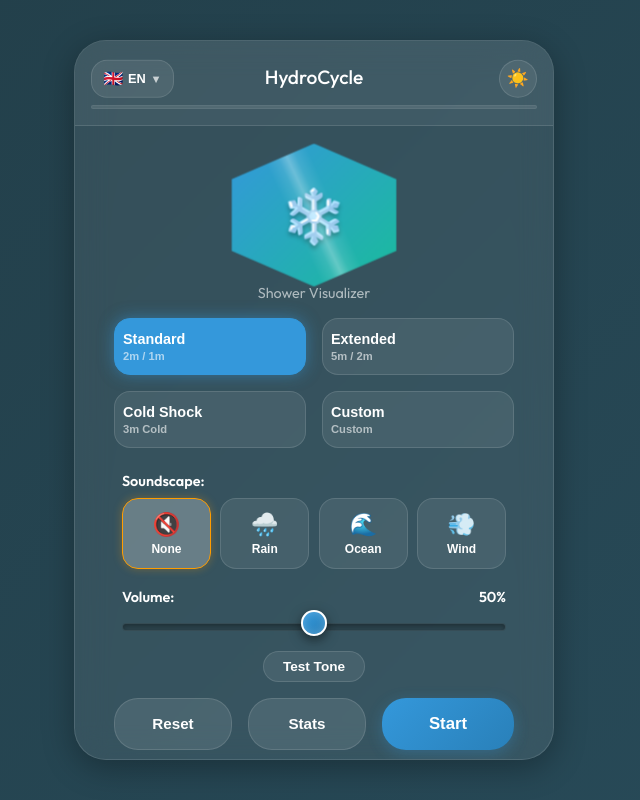
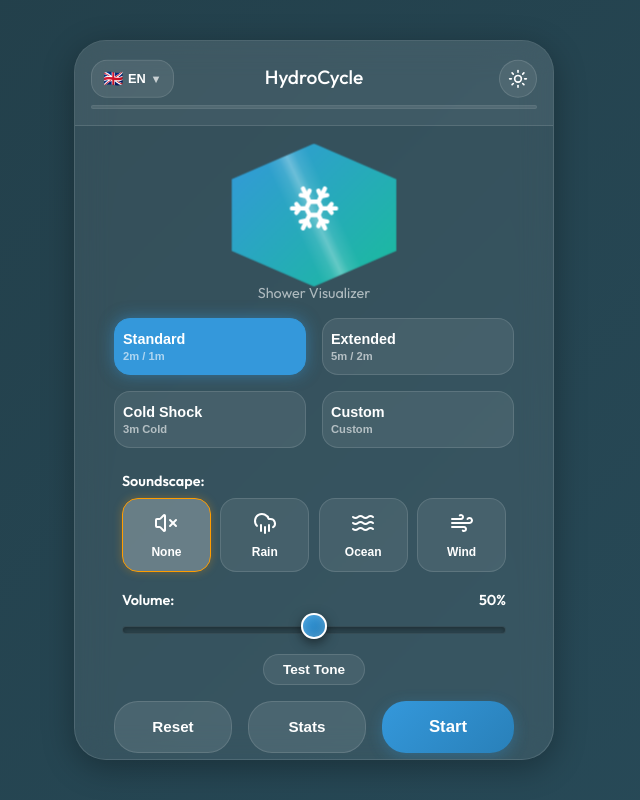
Before and after one commit to marodriguezd/Hydrocicle, a React (Vite) app: page / in a window 1280 px wide. Shown: the whole page, without its empty margins (326-966 px from the left). Built offline with nearby package versions, Linux system fonts and the light colour scheme.

Commit message:
feat: replace emojis with lucide icons

```diff
--- a/src/components/ConfigScreen.tsx
+++ b/src/components/ConfigScreen.tsx
@@ -4,6 +4,7 @@ import { useSession } from '../contexts/SessionContext';
 import { useTranslation } from '../hooks/useTranslation';
 import { playTone } from '../contexts/TimerContext';
 import { formatTimeDigital } from '../utils/timeFormat';
+import { Flame, Snowflake, VolumeX, CloudRain, Waves, Wind, Square, Play } from 'lucide-react';
 
 export const ConfigScreen = () => {
   const { config, updateConfig } = useSettings();
@@ -111,7 +112,7 @@ export const ConfigScreen = () => {
           style={{ transform: 'scale(1.1)', transition: 'all 1s ease' }}
         >
           <div className="breath-counter">
-            {config.hotDuration === 0 ? '❄️' : previewPhase === 'hot' ? '🔥' : '❄️'}
+            {config.hotDuration === 0 ? <Snowflake size={48} color="white" /> : previewPhase === 'hot' ? <Flame size={48} color="white" /> : <Snowflake size={48} color="white" />}
           </div>
         </div>
       </div>
@@ -221,7 +222,7 @@ export const ConfigScreen = () => {
                 setTestingSoundscape(false);
               }}
             >
-              <span className="soundscape-icon">🔇</span>
+              <span className="soundscape-icon"><VolumeX size={24} /></span>
               <span className="soundscape-name">{t('soundscape_none')}</span>
             </button>
             <button
@@ -229,7 +230,7 @@ export const ConfigScreen = () => {
               className={`soundscape-btn ${config.soundscape === 'rain' ? 'active' : ''}`}
               onClick={() => updateConfig({ soundscape: 'rain' })}
             >
-              <span className="soundscape-icon">🌧️</span>
+              <span className="soundscape-icon"><CloudRain size={24} /></span>
               <span className="soundscape-name">{t('soundscape_rain')}</span>
             </button>
             <button
@@ -237,7 +238,7 @@ export const ConfigScreen = () => {
               className={`soundscape-btn ${config.soundscape === 'ocean' ? 'active' : ''}`}
               onClick={() => updateConfig({ soundscape: 'ocean' })}
             >
-              <span className="soundscape-icon">🌊</span>
+              <span className="soundscape-icon"><Waves size={24} /></span>
               <span className="soundscape-name">{t('soundscape_ocean')}</span>
             </button>
             <button
@@ -245,7 +246,7 @@ export const ConfigScreen = () => {
               className={`soundscape-btn ${config.soundscape === 'wind' ? 'active' : ''}`}
               onClick={() => updateConfig({ soundscape: 'wind' })}
             >
-              <span className="soundscape-icon">💨</span>
+              <span className="soundscape-icon"><Wind size={24} /></span>
               <span className="soundscape-name">{t('soundscape_wind')}</span>
             </button>
           </div>
@@ -255,8 +256,9 @@ export const ConfigScreen = () => {
               type="button"
               className={`soundscape-test-btn ${testingSoundscape ? 'testing' : ''}`}
               onClick={() => setTestingSoundscape(!testingSoundscape)}
+              style={{ display: 'flex', alignItems: 'center', justifyContent: 'center', gap: '0.5rem' }}
             >
-              {testingSoundscape ? `⏹️ ${t('stop_preview')}` : `▶️ ${t('test_soundscape')}`}
+              {testingSoundscape ? <><Square size={16} fill="currentColor" /> {t('stop_preview')}</> : <><Play size={16} fill="currentColor" /> {t('test_soundscape')}</>}
             </button>
           )}
         </div>
--- a/src/components/Header.tsx
+++ b/src/components/Header.tsx
@@ -2,6 +2,7 @@ import React, { useState } from 'react';
 import { useSession } from '../contexts/SessionContext';
 import { useSettings } from '../contexts/SettingsContext';
 import { useTranslation } from '../hooks/useTranslation';
+import { Sun, Moon } from 'lucide-react';
 
 const LANGUAGES = [
   { code: 'en', name: 'English', flag: '🇬🇧' },
@@ -87,8 +88,9 @@ export const Header = () => {
         className={`theme-toggle-btn ${(phase !== 'idle' && phase !== 'stats') ? 'hidden' : ''}`}
         title="Change theme"
         onClick={toggleTheme}
+        style={{ display: 'flex', alignItems: 'center', justifyContent: 'center' }}
       >
-        {config.theme === 'dark' ? '☀️' : '🌙'}
+        {config.theme === 'dark' ? <Sun size={20} /> : <Moon size={20} />}
       </button>
       <button
         className={`finish-btn ${(phase !== 'hot' && phase !== 'cold') ? 'hidden' : ''}`}
--- a/src/components/ResultsScreen.tsx
+++ b/src/components/ResultsScreen.tsx
@@ -4,6 +4,7 @@ import { useHistory } from '../contexts/HistoryContext';
 import { useSettings } from '../contexts/SettingsContext';
 import { useTranslation } from '../hooks/useTranslation';
 import { formatTime, formatTimeDigital } from '../utils/timeFormat';
+import { Flame, Snowflake, Trophy } from 'lucide-react';
 
 export const ResultsScreen = () => {
   const { phase, resetSession, roundResults } = useSession();
@@ -60,8 +61,8 @@ export const ResultsScreen = () => {
             {roundResults.map((r) => (
               <div key={r.round} style={{ display: 'flex', justifyContent: 'space-between', padding: '0.4rem 0', borderBottom: '1px solid rgba(255,255,255,0.08)' }}>
                 <span style={{ fontSize: '0.9rem', opacity: 0.8 }}>{t('roundLabel', { round: r.round })}:</span>
-                <span style={{ fontSize: '0.9rem', fontWeight: 600 }}>
-                  {config.hotDuration > 0 && `🔥 ${formatTimeDigital(r.hotDuration)} | `}❄️ {formatTimeDigital(r.coldDuration)}
+                <span style={{ fontSize: '0.9rem', fontWeight: 600, display: 'flex', alignItems: 'center', gap: '0.2rem' }}>
+                  {config.hotDuration > 0 && <><Flame size={14} color="var(--color-accent)" /> {formatTimeDigital(r.hotDuration)} | </>}<Snowflake size={14} color="#3498db" /> {formatTimeDigital(r.coldDuration)}
                 </span>
               </div>
             ))}
@@ -69,13 +70,13 @@ export const ResultsScreen = () => {
         )}
 
         <div style={{ display: 'flex', justifyContent: 'center', gap: '2rem', margin: '1rem 0' }}>
-          <div>
-            <div style={{ fontSize: '1.5rem' }}>🔥</div>
+          <div style={{ display: 'flex', flexDirection: 'column', alignItems: 'center' }}>
+            <div style={{ fontSize: '1.5rem', display: 'flex' }}><Flame size={32} color="var(--color-accent)" /></div>
             <div style={{ fontSize: '1.1rem', fontWeight: 700, color: 'var(--color-accent)' }}>{currentStreak}</div>
             <div style={{ fontSize: '0.8rem', color: 'var(--color-muted)' }}>{t('currentStreak')}</div>
           </div>
-          <div>
-            <div style={{ fontSize: '1.5rem' }}>🏆</div>
+          <div style={{ display: 'flex', flexDirection: 'column', alignItems: 'center' }}>
+            <div style={{ fontSize: '1.5rem', display: 'flex' }}><Trophy size={32} color="#f1c40f" /></div>
             <div style={{ fontSize: '1.1rem', fontWeight: 700, color: '#fff' }}>{longestStreak}</div>
             <div style={{ fontSize: '0.8rem', color: 'var(--color-muted)' }}>{t('bestStreak')}</div>
           </div>
--- a/src/components/ShowerScreen.tsx
+++ b/src/components/ShowerScreen.tsx
@@ -4,6 +4,7 @@ import { useSettings } from '../contexts/SettingsContext';
 import { useTranslation } from '../hooks/useTranslation';
 import { useTimer } from '../contexts/TimerContext';
 import { formatTimeDigital } from '../utils/timeFormat';
+import { Flame, Snowflake, RotateCcw, Play, Pause, SkipForward } from 'lucide-react';
 
 export const ShowerScreen = () => {
   const { config } = useSettings();
@@ -44,8 +45,8 @@ export const ShowerScreen = () => {
             height: '8.6rem'
           }}
         >
-          <div className="breath-counter" style={{ fontSize: '3.5rem' }}>
-            {isHot ? '🔥' : '❄️'}
+          <div className="breath-counter" style={{ fontSize: '3.5rem', display: 'flex', alignItems: 'center', justifyContent: 'center' }}>
+            {isHot ? <Flame size={56} color="white" /> : <Snowflake size={56} color="white" />}
           </div>
         </div>
       </div>
@@ -71,21 +72,21 @@ export const ShowerScreen = () => {
           title="Reset"
           onClick={stopSession}
         >
-          <span style={{ fontSize: '1.2rem' }}>🔄</span>
+          <span style={{ fontSize: '1.2rem', display: 'flex' }}><RotateCcw size={24} /></span>
         </button>
         <button
           className="control-btn primary-btn"
           onClick={handlePlayPause}
           title={isPlaying ? 'Pause' : 'Play'}
         >
-          <span style={{ fontSize: '1.5rem' }}>{isPlaying ? '⏸' : '▶'}</span>
+          <span style={{ fontSize: '1.5rem', display: 'flex' }}>{isPlaying ? <Pause size={32} fill="currentColor" /> : <Play size={32} fill="currentColor" />}</span>
         </button>
         <button
           className="control-btn"
           title="Skip"
           onClick={skipPhase}
         >
-          <span style={{ fontSize: '1.2rem' }}>⏭</span>
+          <span style={{ fontSize: '1.2rem', display: 'flex' }}><SkipForward size={24} /></span>
         </button>
       </div>
 
--- a/src/components/StatsScreen.tsx
+++ b/src/components/StatsScreen.tsx
@@ -3,6 +3,7 @@ import { useSession } from '../contexts/SessionContext';
 import { useHistory } from '../contexts/HistoryContext';
 import { useTranslation } from '../hooks/useTranslation';
 import { formatTime } from '../utils/timeFormat';
+import { Snowflake, Droplet, Timer, X } from 'lucide-react';
 
 export const StatsScreen = () => {
   const { phase, setPhase } = useSession();
@@ -59,17 +60,17 @@ export const StatsScreen = () => {
         ) : (
           <div className="history-list">
             {history.slice(0, 10).map((session, idx) => {
-              let statusIcon = '❄️';
+              let StatusIconComponent = Snowflake;
               let statusDotColor = '#3498db';
 
               if (session.totalColdTime >= 180) {
-                statusIcon = '🥶';
+                StatusIconComponent = Snowflake; // Ice cream or something else? Just snowflake is fine
                 statusDotColor = '#1abc9c';
               } else if (session.totalColdTime >= 60) {
-                statusIcon = '💧';
+                StatusIconComponent = Droplet;
                 statusDotColor = '#3498db';
               } else {
-                statusIcon = '⏱️';
+                StatusIconComponent = Timer;
                 statusDotColor = 'var(--color-accent)';
               }
 
@@ -77,7 +78,7 @@ export const StatsScreen = () => {
                 <div key={session.id || idx} className="history-item">
                   <div className="history-item-left">
                     <span className="history-status-dot" style={{ backgroundColor: statusDotColor, color: statusDotColor }}></span>
-                    <span className="history-icon">{statusIcon}</span>
+                    <span className="history-icon" style={{ display: 'flex' }}><StatusIconComponent size={20} color={statusDotColor} /></span>
                     <div style={{ display: 'flex', flexDirection: 'column' }}>
                       <span className="history-date">{new Date(session.date).toLocaleDateString()}</span>
                       <span className="history-date" style={{ fontSize: '0.85em', opacity: 0.8, marginTop: '2px' }}>
@@ -92,9 +93,9 @@ export const StatsScreen = () => {
                     <button
                       onClick={() => handleDelete(session.id)}
                       title={t('delete')}
-                      style={{ background: 'none', border: 'none', color: '#ff4444', cursor: 'pointer', fontSize: '1.2rem', padding: '0 4px', lineHeight: 1 }}
+                      style={{ background: 'none', border: 'none', color: '#ff4444', cursor: 'pointer', display: 'flex', padding: '0 4px' }}
                     >
-                      ×
+                      <X size={18} />
                     </button>
                   </strong>
                 </div>
```
